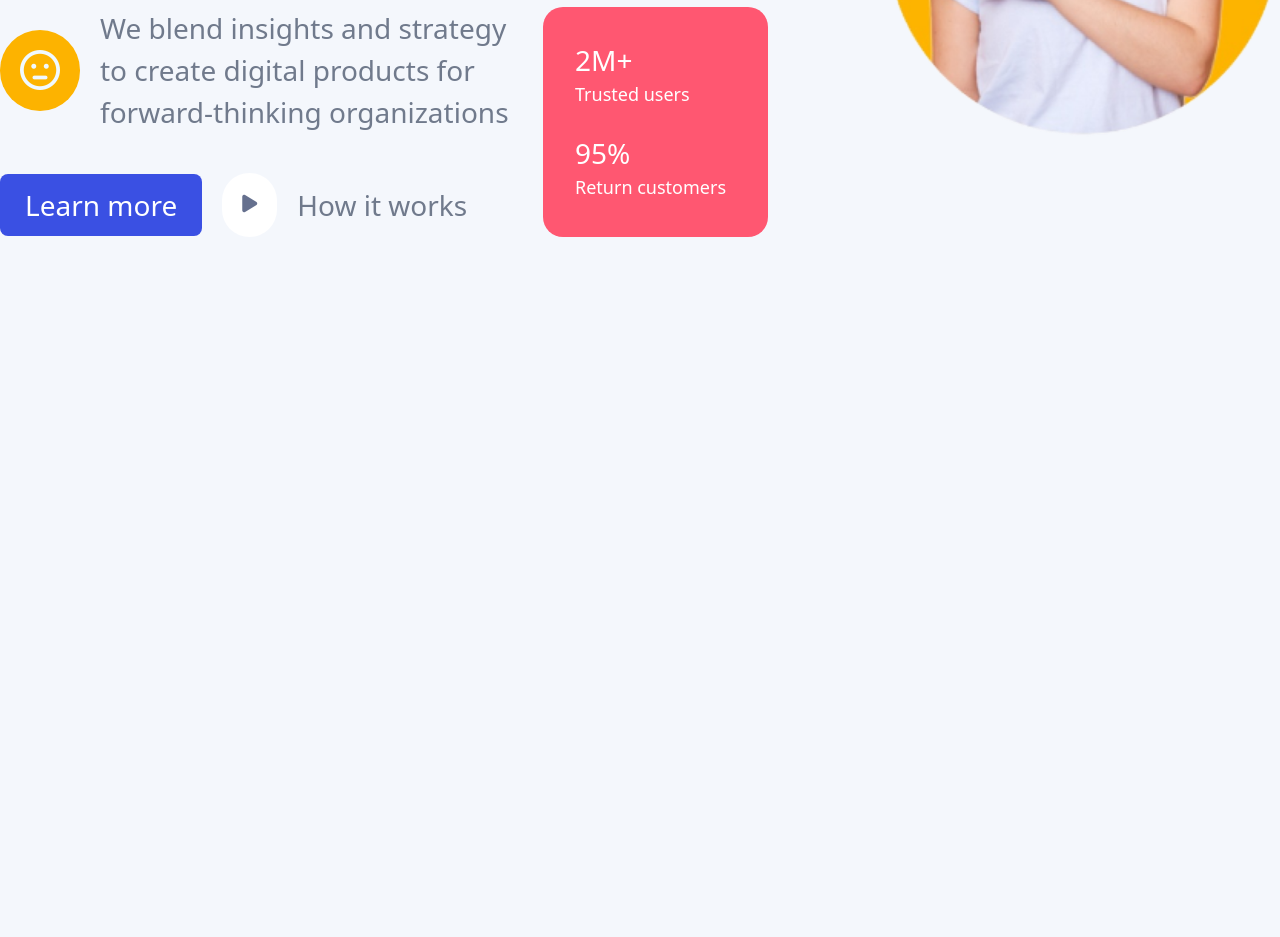
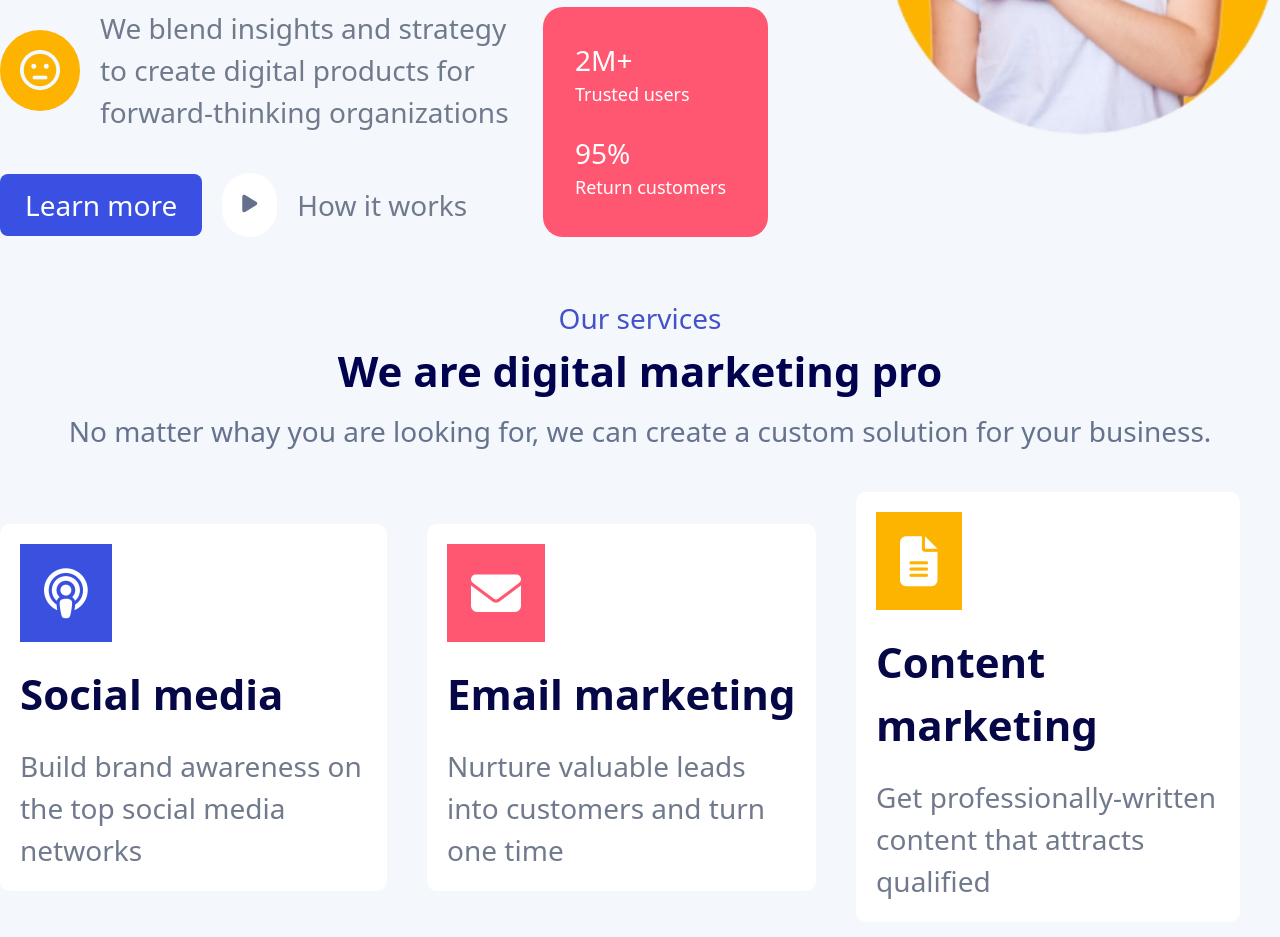
Before and after one commit to EugeneKh1988/taildemo, a website: page src/index.html in a window 1280 px wide. Shown: the part 527-1464 px from the top of the page. Before the commit the page ends 800 px from the top, so only its background shows below. Drawn offline with Linux system fonts and the light colour scheme.

Commit message:
Added next block

```diff
--- a/src/index.html
+++ b/src/index.html
@@ -30,6 +30,7 @@
       </div>
     </div>
   </div>
+  <!--hero-->
   <div class="container mx-auto lg:flex justify-between lg:flex-1 mt-[60px]">
     <div class="lg:w-[60%] lg:mt-[60px]">
       <p class="text-[#020155] text-[80px] font-bold leading-[87px]">Profesional marketing copy for anyone</p>
@@ -71,6 +72,56 @@
       </div>
     </div>
   </div>
+  <!--services-->
+  <div class="container mx-auto text-center mb-[40px]">
+    <p class="text-[28px] text-[#4352c8] mt-[60px]">Our services</p>
+    <p class="text-[42px] text-[#000250] font-bold mb-2">We are digital marketing pro</p>
+    <p class="text-[28px] text-[#65738e]">
+      No matter whay you are looking for, we can create a custom solution for your business.
+    </p>
+  </div>
+  <!--blocks-->
+  <div class="container md:flex mx-auto md:justify-between md:items-center mb-[40px]">
+    <div class="mr-10">
+      <div class="grow rounded-[10px] bg-white p-[20px]">
+        <div class="mb-[20px] flex">
+          <div class="p-6 bg-[#3a51df]">
+            <i class="fa-solid fa-podcast text-white text-[50px]"></i>
+          </div>
+        </div>
+        <p class="font-bold text-[#060746] text-[42px] mb-[20px]">Social media</p>
+        <p class="text-[28px] text-[#707a8c]">
+          Build brand awareness on the top social media networks
+        </p>
+      </div>
+    </div>
+    <div class="mr-10">
+      <div class="grow rounded-[10px] bg-white p-[20px]">
+        <div class="mb-[20px] flex">
+          <div class="p-6 bg-[#ff5771]">
+            <i class="fa-solid fa-envelope text-white text-[50px]"></i>
+          </div>
+        </div>
+        <p class="font-bold text-[#060746] text-[42px] mb-[20px]">Email marketing</p>
+        <p class="text-[28px] text-[#707a8c]">
+          Nurture valuable leads into customers and turn one time
+        </p>
+      </div>
+    </div>
+    <div class="mr-10">
+      <div class="grow rounded-[10px] bg-white p-[20px]">
+        <div class="mb-[20px] flex">
+          <div class="p-6 bg-[#fdb400]">
+            <i class="fa-solid fa-file-lines text-white text-[50px]"></i>
+          </div>
+        </div>
+        <p class="font-bold text-[#060746] text-[42px] mb-[20px]">Content marketing</p>
+        <p class="text-[28px] text-[#707a8c]">
+          Get professionally-written content that attracts qualified
+        </p>
+      </div>
+    </div>
+  </div>
 </body>
 
 </html>
```
Also changed, not shown: dist/main.css.
